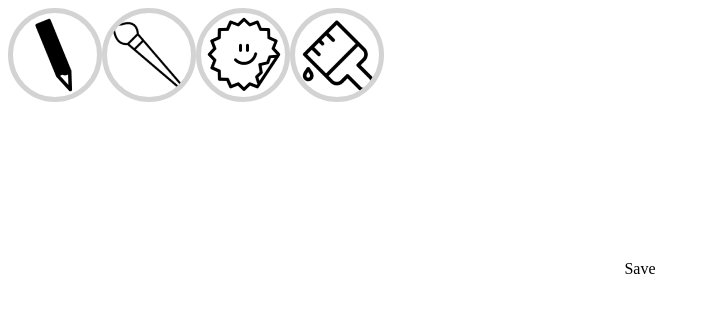
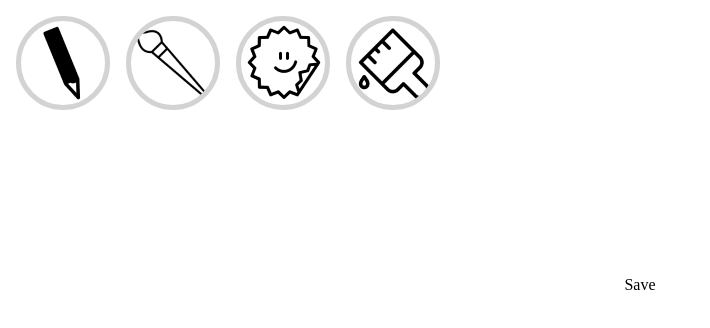
Before and after one commit to youthradio/trackface-draft, a Vue app: page / in a window 1280 px wide. Shown: the top 328 px of the page, without its empty margins (0-710 px from the left). Built offline with nearby package versions, Linux system fonts and the light colour scheme.

Commit message:
change icon button spacing

```diff
--- a/src/components/UiComponent.vue
+++ b/src/components/UiComponent.vue
@@ -1,7 +1,7 @@
 <template>
   <div class="ui-container">
     <ul class="tool-list">
-      <li v-for="tool in toolsData" :key="tool.name">
+      <li class="tool-list-item" v-for="tool in toolsData" :key="tool.name">
         <a href="#"
           ><img class="tool-icon" :src="require(`../assets/${tool.image}`)" />
         </a>
@@ -31,7 +31,7 @@ export default {
   margin: 0;
   padding: 0;
   .tool-icon {
-    max-width: 100px;
+    max-width: 100%;
     height: auto;
     text-align: center;
     border: 5px solid $gray;
@@ -40,5 +40,8 @@ export default {
     overflow: hidden;
     border-radius: 50%;
   }
+  .tool-list-item{
+      margin: 0.5rem;
+  }
 }
 </style>
```
